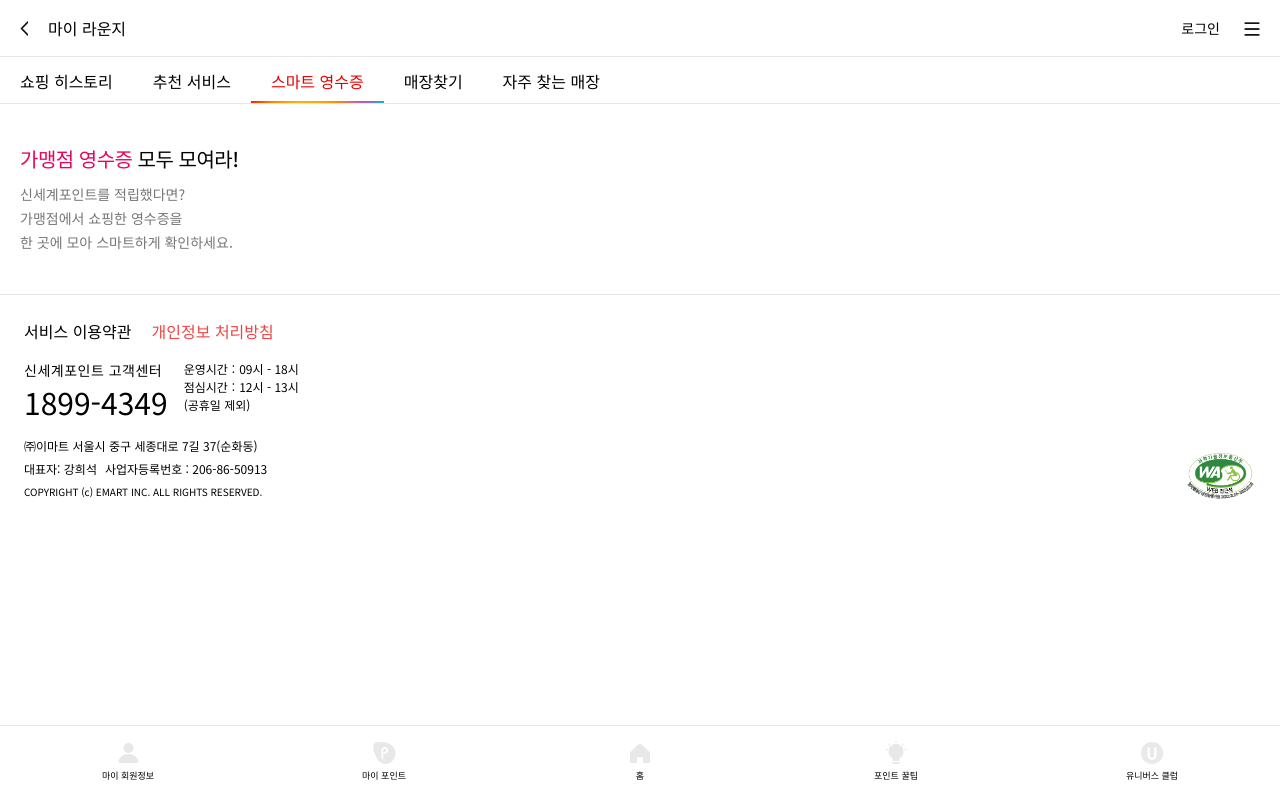
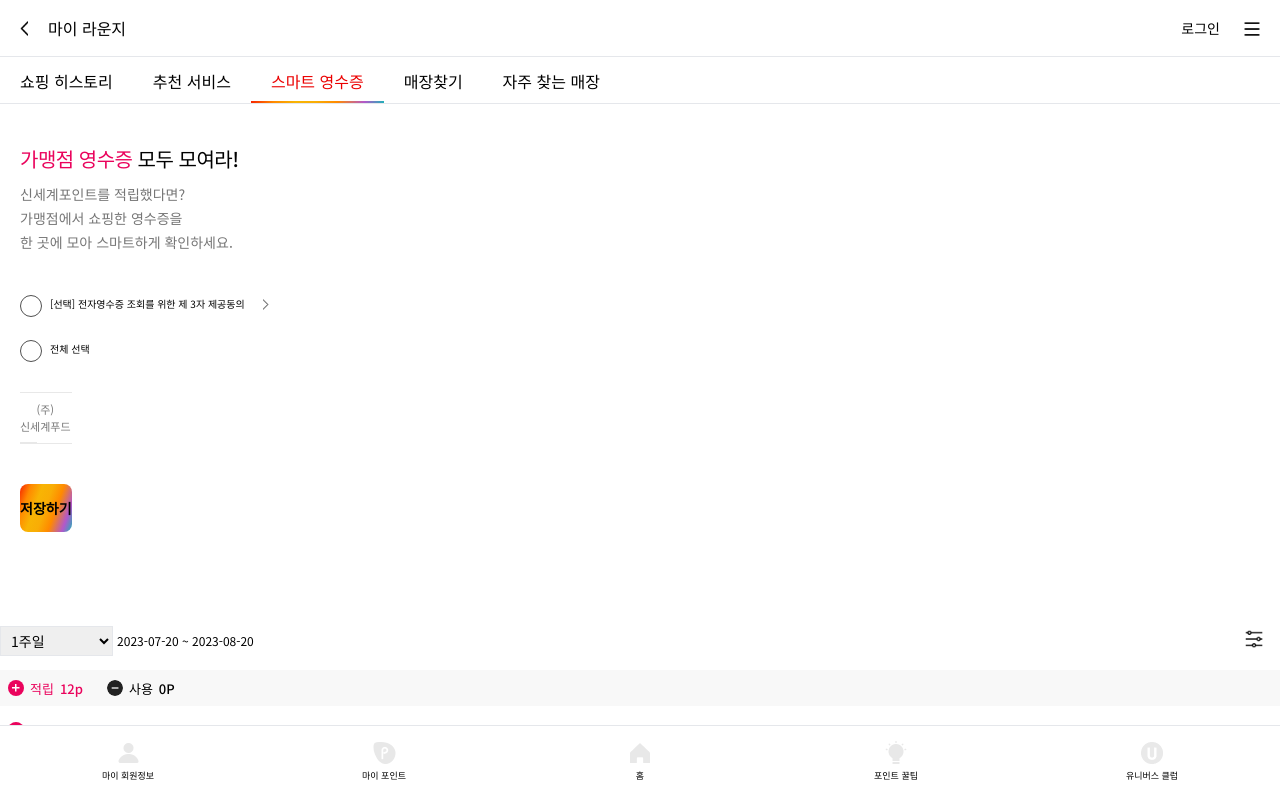
Before and after one commit to Spharos4team/ssg-point-FE, a Next.js app: page /mylounge/receipt in a window 1280 px wide. Shown: the top 800 px of the page. Built offline with nearby package versions, Linux system fonts and the light colour scheme.

Commit message:
20230825 21:00 for homework

```diff
--- a/app/(pages)/(mypage&mypoint)/myPoint/(...rest)/pntGiftMain/page.tsx
+++ b/app/(pages)/(mypage&mypoint)/myPoint/(...rest)/pntGiftMain/page.tsx
@@ -3,6 +3,7 @@
   PointListType,
 } from "@/components/atoms/ListForHistory";
 import HistoryList from "@/components/modules/HistoryList";
+import RoundedButton from "@/components/atoms/Button/RoundedButton";
 
 export default function pntGiftMain() {
   const dropdownForHistory = {
@@ -24,9 +25,11 @@
   ];
   return (
     <>
-      <ButtonPrimary className="py-10" round="rounded-lg">
-        선물하기
-      </ButtonPrimary>
+      <div className="flex justify-center">
+        <RoundedButton className="h-[48px] w-[93%] " backgroundColor='primary'>
+          선물하기
+        </RoundedButton>
+      </div>
 
       <div className="px-5 pb-10">
         {/* TODO: 스타일 설정 */}
--- a/app/(pages)/login/page.tsx
+++ b/app/(pages)/login/page.tsx
@@ -63,7 +63,7 @@
         </div>
 
         <div className="my-10">
-          <RoundedButton className="" backgroundColor="primary">로그인</RoundedButton>
+          <RoundedButton className="h-[56px]" backgroundColor="primary">로그인</RoundedButton>
         </div>
 
         <ul className="text-center">
--- a/app/(pages)/mylounge/findstore/page.tsx
+++ b/app/(pages)/mylounge/findstore/page.tsx
@@ -1,7 +1,16 @@
+import TabBoxSimple from "@/components/modules/TabBoxSimple";
+import TabForTabBox from "@/components/atoms/TabForTabBox";
+
 const findstore = () => {
     return (
-        <>
-    </>
+        <div className="p-0">
+            <TabBoxSimple>
+                <TabForTabBox href="/mylounge/findstore">지도로 찾기</TabForTabBox>
+                <TabForTabBox href="/mylounge/findstore">
+                    지역으로 찾기
+                </TabForTabBox>
+            </TabBoxSimple>
+        </div>
     );
 };
 
--- a/app/(pages)/mylounge/receipt/page.tsx
+++ b/app/(pages)/mylounge/receipt/page.tsx
@@ -1,9 +1,30 @@
 import ContentStrong from "@/components/atoms/ContentStrong";
 import ContentHeader from "@/components/atoms/ContentHeader";
+import {Checkbox} from "@/components/atoms/Checkbox";
+import RoundedButton from "@/components/atoms/Button/RoundedButton";
+import ListForNoticeBox from "@/components/atoms/ListForNoticeBox";
+import NoticeBox from "@/components/modules/NoticeBox";
+import HistoryList from "@/components/modules/HistoryList";
+import ListForHistory, {PointListType} from "@/components/atoms/ListForHistory";
 
 const receipt = () => {
-    // @ts-ignore
+    const dropdownForHistory = {
+        dropdownTitle: "pntHistory",
+        dropdownOptions: ["1주일", "1개월", "3개월", "6개월", "직접입력"],
+        dropdownInitial: 2,
+    };
+    const pointExample: PointListType[] = [
+        {
+            historyTag: "결제적립",
+            pntValue: 1,
+            pntInfo: {
+                title: "이마트24",
+            },
+            pntDate: "2023-08-02",
+        }];
+
     return (
+        <>
         <ContentHeader
             main={
                 <>
@@ -13,17 +34,56 @@
             sub="신세계포인트를 적립했다면?
             <br/> 가맹점에서 쇼핑한 영수증을
             <br/> 한 곳에 모아 스마트하게 확인하세요."
-    />
-
+        />
+        <div className="px-5 pb-10">
+            <ul className="mb-[18px] list-none">
+                <li className="relative">
+                    <Checkbox id={'01'} name={'[선택] 전자영수증 조회를 위한 제 3자 제공동의'}/>
+                    <button className="ablsolute right-0 top-0 w-6 h-[22px]">
+                        <span className="relative block box-border overflow-hidden indent-[-999em] opacity-50 w-[24px] h-full bg-[url('/images/icon_back.png')] bg-left bg-[length:6px_auto] bg-no-repeat rotate-180">
+                          내용보기
+                        </span>
+                    </button>
+                </li>
+            </ul>
+            <div className="relative inline-block align-top text-0">
+                <Checkbox id={'02'} name={'전체 선택'}>
+                    <div>
+                        <ul className="text-0 box-border border-t-[1px] border-b-[1px] border-t-solid border-b-solid border-t-[#e8e8e8] border-b-[#e8e8e8] text-left mt-4 mb-10 list-none">
+                            <li className="relative inline-block align-top w-[33.3%] h-[50px] box-border border-r-[1px] border-r-solid border-r-[#e8e8e8] border-b-solid border-b-[1px] border-b-[#e8e8e8]">
+                                <input
+                                    id="receipt0"
+                                    className="absolute left-0 top-0 w-full h-full z-[2] border-none appearance-none"
+                                    type="checkbox"
+                                    value="(주)신세계푸드"/>
+                                <label
+                                    className="bg-white table absolute left-0 top-0 w-full h-full z-[2] align-middle">
+                                    <span className="text-[11px] text-[#767676] table-cell align-middle text-center break-keep">
+                                        (주)신세계푸드
+                                    </span>
+                                </label>
+                            </li>
+                        </ul>
+                        <RoundedButton
+                            className="w-full h-[48px] mb-10"
+                            backgroundColor={'primary'}>저장하기</RoundedButton>
+                    </div>
+                </Checkbox>
+            </div>
+        </div>
+            {/* eslint-disable-next-line react/jsx-no-undef */}
+        <HistoryList dropdown={dropdownForHistory}>
+            {pointExample.map((point, index) => (
+                <ListForHistory key={index} point={point}/>
+            ))}
+        </HistoryList>
+        <NoticeBox className={'px-5 bg-[#fbfbfb]'} title={'유의사항'} type={"info"}>
+            <ListForNoticeBox className={"text-[12px] leading-[20px] -tracking-[.5px]"} level={2} isBullet={true}>신세계포인트 제휴사 중 '전자 영수증 정보 제공 가능 제휴사'에 한해 제공됩니다.</ListForNoticeBox>
+            <ListForNoticeBox className={"text-[12px] leading-[20px] -tracking-[.5px]"} level={2} isBullet={true}>서비스 이용 동의 시 선택하신 제휴사에 한해 영수증 조회가 가능하며 서비스 해제 및 제휴사 선택을 변경하실 수 있습니다.</ListForNoticeBox>
+            <ListForNoticeBox className={"text-[12px] leading-[20px] -tracking-[.5px]"} level={2} isBullet={true}>스마트 영수증은 신세계포인트 적립 또는 사용한 구매 내역만 조회되며 포인트 선물 및 전환, 상품권 구매 내역은 제공되지 않습니다.</ListForNoticeBox>
+        </NoticeBox>
+        </>
     );
 };
 
 export default receipt;
-
-{/*
-<HistoryList dropdown={dropdownForHistory}>
-          {pointExample.map((point, index) => (
-            <ListForHistory key={index} point={point} />
-          ))}
-        </HistoryList>
-        */}
--- a/components/atoms/ListForHistory.tsx
+++ b/components/atoms/ListForHistory.tsx
@@ -1,12 +1,12 @@
 export type PointListType = {
-  historyTag: "이벤트적립" | "선물적립" | "영수증적립" | "전환";
+  historyTag: "결제적립" | "이벤트적립" | "선물적립" | "영수증적립" | "전환";
   pntValue: number;
   pntInfo: { title: string; sub: string };
   pntDate: string;
 };
 
 const ListForHistory = ({ point }: { point: PointListType }) => {
-  const { historyTag, pntValue, pntInfo, pntDate } = point;
+  const { historyTag, pntValue, pntInfo, pntDate, receipt } = point;
   const plusIcon =
     "before:content-[''] before:rounded-[50%] before:inline-block before:w-4 before:h-4 before:bg-[url('/images/icon_plus.png')] before:bg-no-repeat before:bg-[#ea035c] before:bg-center before:bg-[8px_auto]";
 
@@ -34,8 +34,11 @@
           </>
         ) : historyTag === "선물적립" ? (
           <>
-            <span className="block text-[10px] leading-[18px] text-[#767676] w-full">
-              {pntInfo.sub}
+            {pntInfo.title}
+          </>
+        ) : historyTag === "결제적립" ? (
+          <>
+            <span className="block text-[14px] leading-[24px] text-[#767676] w-full">
             </span>
             {pntInfo.title}
           </>
@@ -47,7 +50,14 @@
         <p className="text-[11px] leading-[19px] text-[#767676] min-w-[62px]">
           {pntDate}
         </p>
+        {historyTag === "결제적립" ? (
+            <button className="text-[11px] text-[#767676] mt-2 border-0 border-none bg-transparent cursor-pointer align-middle bg-none
+                after:mt-[1.4px] after:w-[5px] after:content-[''] after:inline-block after:align-top after:h-2.5 after:ml-[1px] after:bg-[url('/images/arrow_right_re.png') after:bg-no-repeat after:bg-[position:0px_0px]">
+                영수증보기
+            </button> )
+        : (<></>)}
       </div>
+
     </li>
   );
 };
```
Also changed, not shown: app/(pages)/mylounge/regularstore/page.tsx (+18 -1 lines), public/images/arrow_right_re.png (added).
